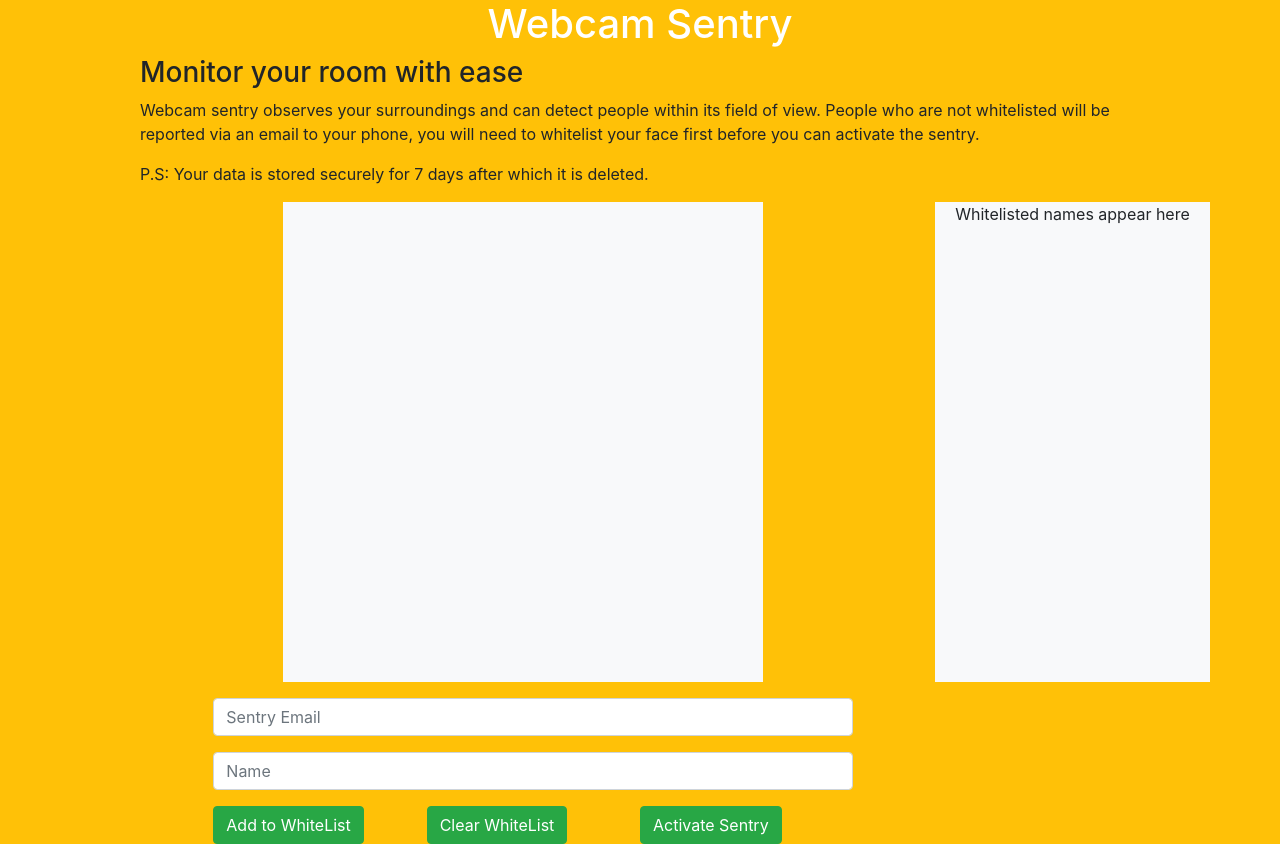
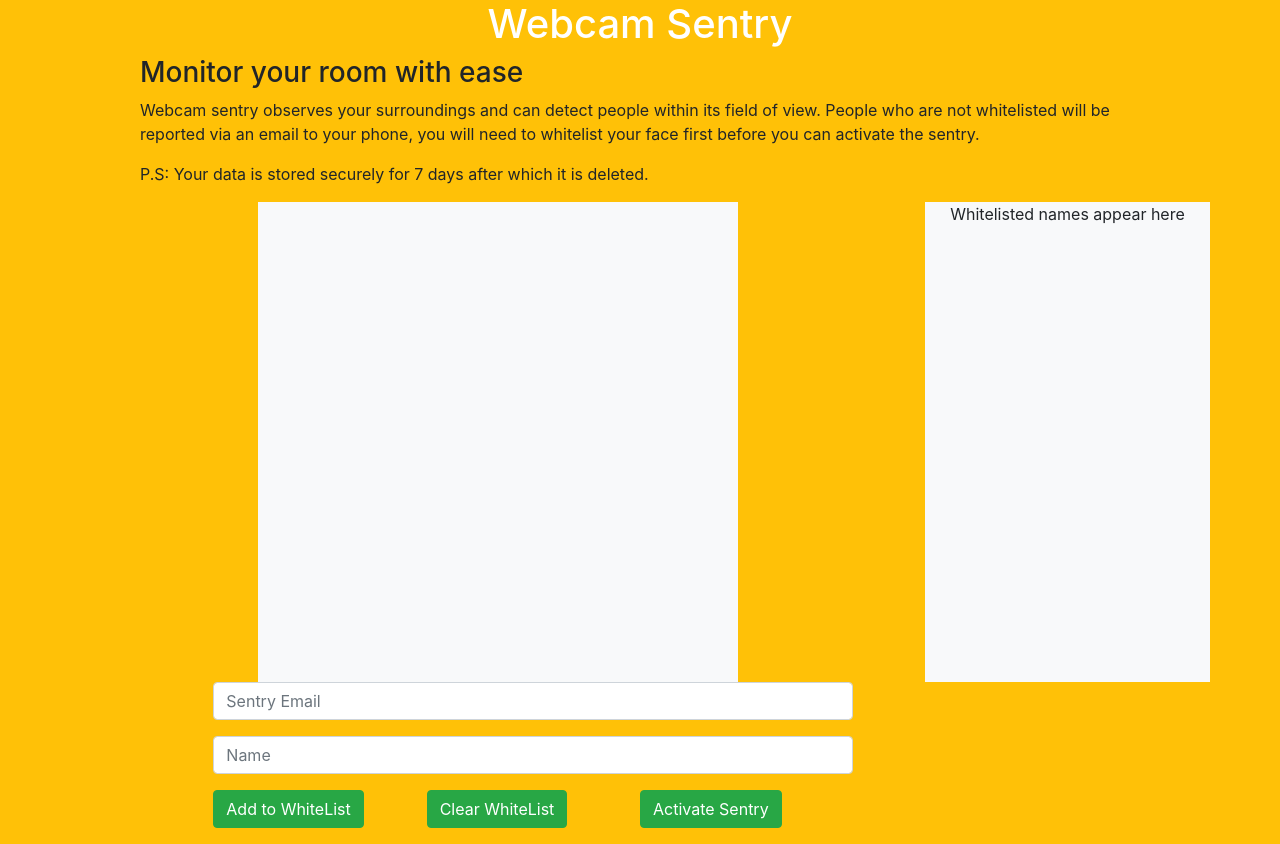
Before and after one commit to Amr-devman/webcam-sentry, a Flask app: template templates/sentry_setup_template.html in a window 1280 px wide. Run offline with Flask 2, Linux system fonts and the light colour scheme; the template is opened without the code that fills it, so the values that code supplies are empty; parts of the project's set-up code (start-up, migrations or seed data) failed here and were passed over; some libraries are stand-ins or nearby versions.

Commit message:
fixed some divs

```diff
--- a/templates/sentry_setup_template.html
+++ b/templates/sentry_setup_template.html
@@ -12,7 +12,7 @@
     <p class="text-md-left mx-auto" style="width: 1000px;">P.S: Your data is
     stored securely for 7 days after which it is deleted.</p>
     <div id="my_photo_booth" class="container">
-        <dir class="row">
+        <div class="row">
             <div id="my_camera" class="col-lg-right mx-auto  bg-light"></div>
 
                 <div id="whitelist" class="col-md-3  bg-light">
@@ -28,6 +28,7 @@
                 </div>
 
            </div>
+       </div>
 
            <div class="row no-gutters" >
                <div class="col-lg-6 offset-sm-2">
```
Also changed, not shown: templates/sentry_run_template.html (+5 -4 lines).
